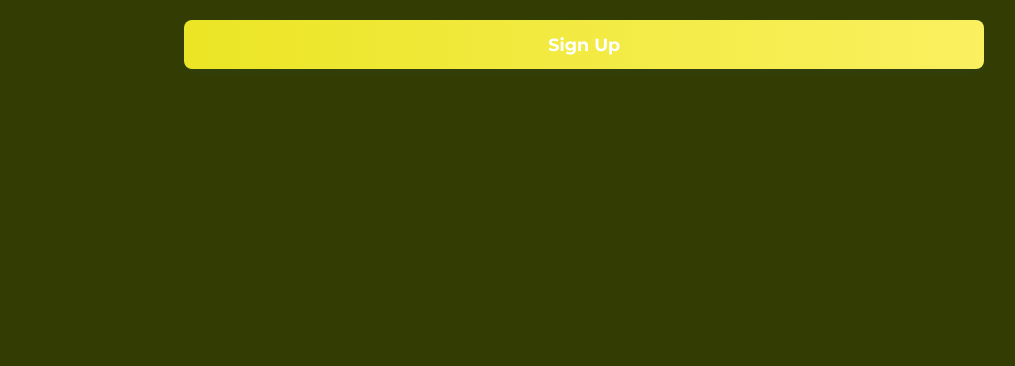
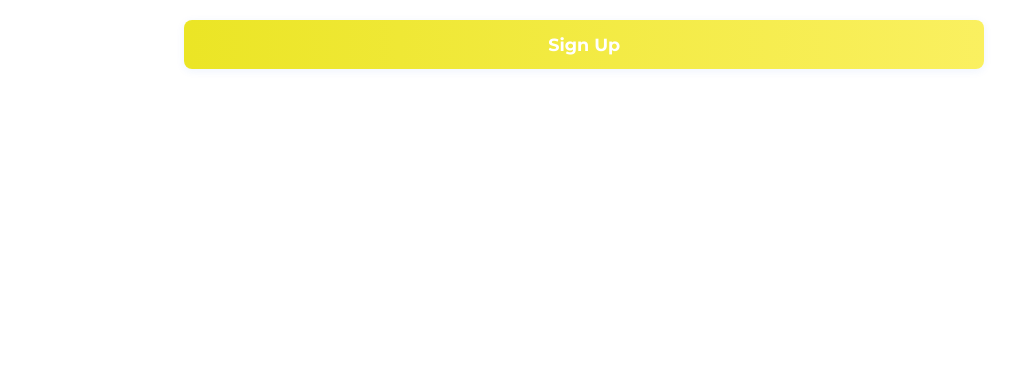
Before and after one commit to TheDosaMaster/MilpitasHacks, a plain HTML site: page frontend/index.html in a window 1280 px wide. Shown: the part 534-900 px from the top of the page, without its empty margins (112-1127 px from the left). Drawn offline with Linux system fonts and the light colour scheme.

Commit message:
changes1

```diff
--- a/frontend/index.html
+++ b/frontend/index.html
@@ -29,7 +29,6 @@
             align-items: center;
             justify-content: center;
             font-family: 'Roboto', Arial, sans-serif;
-            background-color: rgb(51, 61, 3);
         }
         .card {
             border-radius: 18px;
```
